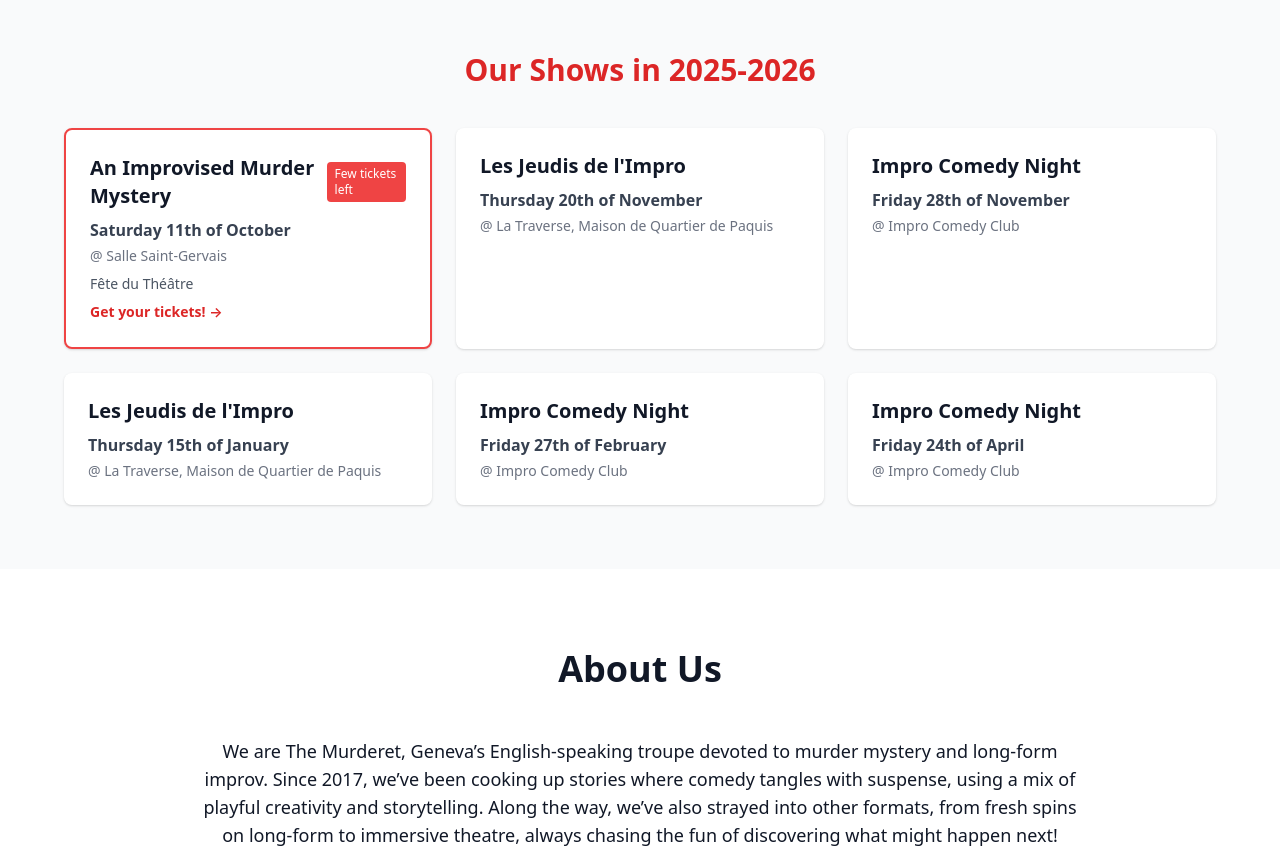
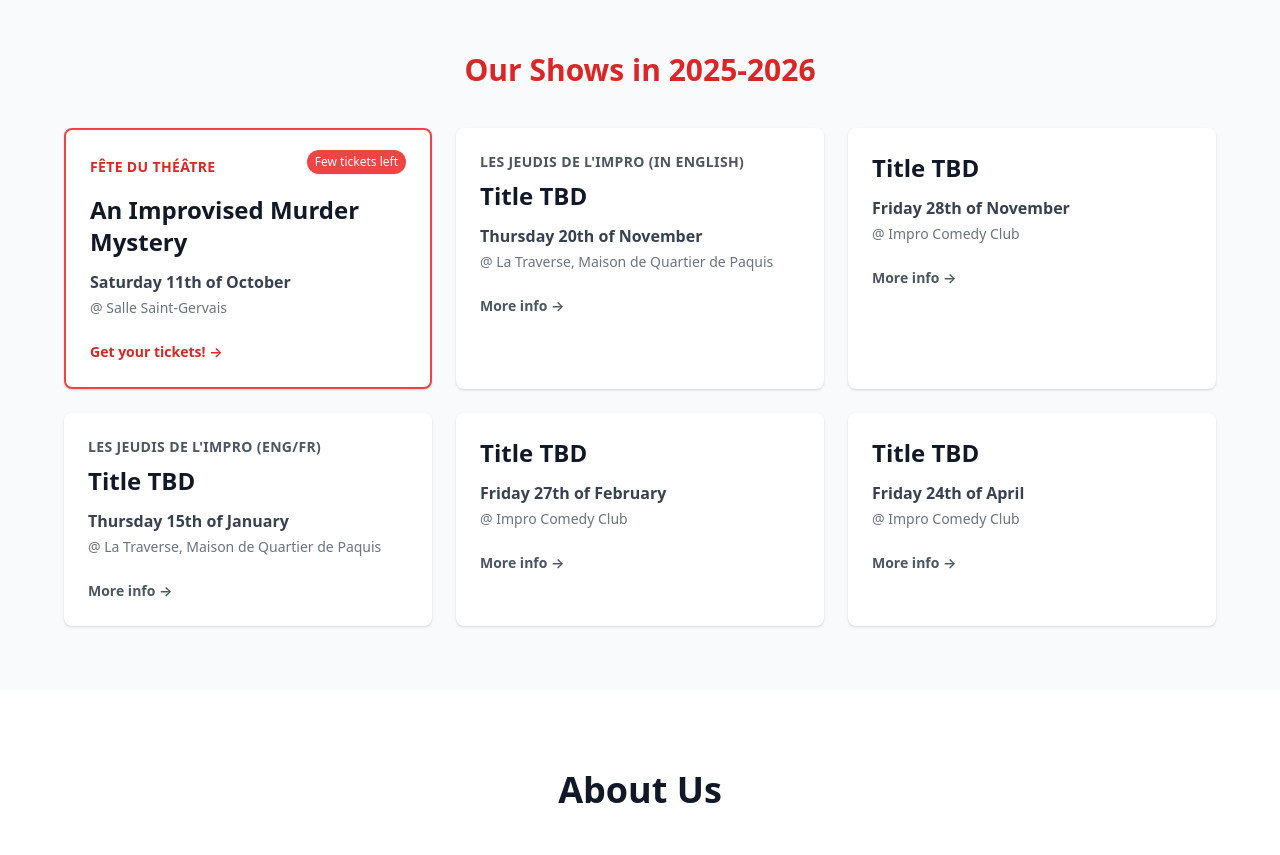
Before and after one commit to themurderet/themurderet.github.io, a plain HTML site: page index.html in a window 1280 px wide. Shown: the part 1000-1855 px from the top of the page. Drawn offline with nearby package versions, Linux system fonts and the light colour scheme.

Commit message:
Update index.html

```diff
--- a/index.html
+++ b/index.html
@@ -135,46 +135,104 @@ header {
 
   <div class="grid grid-cols-1 sm:grid-cols-2 lg:grid-cols-3 gap-6 max-w-6xl mx-auto">
 
-    <a href="https://fetedutheatre.ch/fr/programme/murderet" target="_blank" rel="noopener noreferrer" class="show-card block p-6 bg-white rounded-lg shadow hover:shadow-xl transform hover:scale-105 transition duration-300 border-2 border-red-500">
-      <div class="flex items-center justify-between mb-2">
-        <h4 class="font-bold text-xl">An Improvised Murder Mystery</h4>
-        <span class="bg-red-500 text-white text-xs px-2 py-1 rounded">Few tickets left</span>
+ <a href="https://fetedutheatre.ch/fr/programme/murderet" target="_blank" rel="noopener noreferrer"
+   class="show-card block p-6 bg-white rounded-lg shadow hover:shadow-xl transform hover:scale-105 transition duration-300 border-2 border-red-500 relative">
+
+  <!-- Festival context with overlapping badge -->
+  <div class="relative mb-4">
+    <p class="text-sm text-red-600 font-semibold uppercase tracking-wide inline-block">Fête du Théâtre</p>
+    <span class="bg-red-500 text-white text-xs px-2 py-1 rounded-full shadow-sm absolute -top-1 -right-0">Few tickets left</span>
   </div>
+
+  <!-- Show title -->
+  <h4 class="font-bold text-2xl mb-3">An Improvised Murder Mystery</h4>
+
+  <!-- Date + location -->
   <p class="text-gray-700 font-semibold mb-1">Saturday 11th of October</p>
-      <p class="text-gray-500 text-sm mb-2">@ Salle Saint-Gervais</p>
-      <p class="text-sm text-gray-600">Fête du Théâtre</p>
-      <span class="text-red-600 text-sm mt-2 inline-block font-semibold">Get your tickets! →</span>
+  <p class="text-gray-500 text-sm mb-4">@ Salle Saint-Gervais</p>
+
+  <!-- CTA -->
+  <span class="text-red-600 text-sm mt-2 inline-block font-semibold hover:underline">Get your tickets! →</span>
 </a>
 
-    <a href="https://mqpaquis.ch/events/les-jeudis-de-l-impro-2025-2026/" target="_blank" rel="noopener noreferrer" class="show-card block p-6 bg-white rounded-lg shadow hover:shadow-lg transform hover:scale-105 transition duration-300">
-      <h4 class="font-bold text-xl mb-2">Les Jeudis de l'Impro</h4>
+<a href="https://mqpaquis.ch/events/les-jeudis-de-l-impro-2025-2026/" target="_blank" rel="noopener noreferrer"
+   class="show-card block p-6 bg-white rounded-lg shadow hover:shadow-xl transform hover:scale-105 transition duration-300">
+
+  <!-- Festival/context -->
+  <p class="text-sm text-gray-600 font-semibold uppercase tracking-wide mb-2">Les Jeudis de l'Impro (in English)</p>
+
+  <!-- Show title -->
+  <h4 class="font-bold text-2xl mb-3">Title TBD</h4>
+
+  <!-- Date + location -->
   <p class="text-gray-700 font-semibold mb-1">Thursday 20th of November</p>
-      <p class="text-gray-500 text-sm">@ La Traverse, Maison de Quartier de Paquis</p>
+  <p class="text-gray-500 text-sm mb-4">@ La Traverse, Maison de Quartier de Paquis</p>
+
+  <!-- CTA -->
+  <span class="text-gray-600 text-sm mt-2 inline-block font-semibold hover:underline">More info →</span>
 </a>
 
-    <a href="https://improcomedyclub.ch/" target="_blank" rel="noopener noreferrer" class="show-card block p-6 bg-white rounded-lg shadow hover:shadow-lg transform hover:scale-105 transition duration-300">
-      <h4 class="font-bold text-xl mb-2">Impro Comedy Night</h4>
+<!-- FUTURE SHOWS: neutral accents -->
+<a href="https://improcomedyclub.ch/" target="_blank" rel="noopener noreferrer"
+   class="show-card block p-6 bg-white rounded-lg shadow hover:shadow-lg transform hover:scale-105 transition duration-300">
+
+  <!-- Show title -->
+  <h4 class="font-bold text-2xl mb-3">Title TBD</h4>
+
+  <!-- Date + location -->
   <p class="text-gray-700 font-semibold mb-1">Friday 28th of November</p>
-      <p class="text-gray-500 text-sm">@ Impro Comedy Club</p>
+  <p class="text-gray-500 text-sm mb-4">@ Impro Comedy Club</p>
+
+  <!-- CTA -->
+  <span class="text-gray-600 text-sm mt-2 inline-block font-semibold hover:underline">More info →</span>
 </a>
 
-    <a href="https://mqpaquis.ch/events/les-jeudis-de-l-impro-2025-2026/" target="_blank" rel="noopener noreferrer" class="show-card block p-6 bg-white rounded-lg shadow hover:shadow-lg transform hover:scale-105 transition duration-300">
-      <h4 class="font-bold text-xl mb-2">Les Jeudis de l'Impro</h4>
+<a href="https://mqpaquis.ch/events/les-jeudis-de-l-impro-2025-2026/" target="_blank" rel="noopener noreferrer"
+   class="show-card block p-6 bg-white rounded-lg shadow hover:shadow-lg transform hover:scale-105 transition duration-300">
+
+  <!-- Festival/context -->
+  <p class="text-sm text-gray-600 font-semibold uppercase tracking-wide mb-2">Les Jeudis de l'Impro (Eng/Fr)</p>
+
+  <!-- Show title -->
+  <h4 class="font-bold text-2xl mb-3">Title TBD</h4>
+
+  <!-- Date + location -->
   <p class="text-gray-700 font-semibold mb-1">Thursday 15th of January</p>
-      <p class="text-gray-500 text-sm">@ La Traverse, Maison de Quartier de Paquis</p>
+  <p class="text-gray-500 text-sm mb-4">@ La Traverse, Maison de Quartier de Paquis</p>
+
+  <!-- CTA -->
+  <span class="text-gray-600 text-sm mt-2 inline-block font-semibold hover:underline">More info →</span>
 </a>
 
-    <a href="https://improcomedyclub.ch/" target="_blank" rel="noopener noreferrer" class="show-card block p-6 bg-white rounded-lg shadow hover:shadow-lg transform hover:scale-105 transition duration-300">
-      <h4 class="font-bold text-xl mb-2">Impro Comedy Night</h4>
+<a href="https://improcomedyclub.ch/" target="_blank" rel="noopener noreferrer"
+   class="show-card block p-6 bg-white rounded-lg shadow hover:shadow-lg transform hover:scale-105 transition duration-300">
+
+  <!-- Show title -->
+  <h4 class="font-bold text-2xl mb-3">Title TBD</h4>
+
+  <!-- Date + location -->
   <p class="text-gray-700 font-semibold mb-1">Friday 27th of February</p>
-      <p class="text-gray-500 text-sm">@ Impro Comedy Club</p>
+  <p class="text-gray-500 text-sm mb-4">@ Impro Comedy Club</p>
+
+  <!-- CTA -->
+  <span class="text-gray-600 text-sm mt-2 inline-block font-semibold hover:underline">More info →</span>
 </a>
 
-    <a href="https://improcomedyclub.ch/" target="_blank" rel="noopener noreferrer" class="show-card block p-6 bg-white rounded-lg shadow hover:shadow-lg transform hover:scale-105 transition duration-300">
-      <h4 class="font-bold text-xl mb-2">Impro Comedy Night</h4>
+<a href="https://improcomedyclub.ch/" target="_blank" rel="noopener noreferrer"
+   class="show-card block p-6 bg-white rounded-lg shadow hover:shadow-lg transform hover:scale-105 transition duration-300">
+
+  <!-- Show title -->
+  <h4 class="font-bold text-2xl mb-3">Title TBD</h4>
+
+  <!-- Date + location -->
   <p class="text-gray-700 font-semibold mb-1">Friday 24th of April</p>
-      <p class="text-gray-500 text-sm">@ Impro Comedy Club</p>
+  <p class="text-gray-500 text-sm mb-4">@ Impro Comedy Club</p>
+
+  <!-- CTA -->
+  <span class="text-gray-600 text-sm mt-2 inline-block font-semibold hover:underline">More info →</span>
 </a>
+
+
 
   </div>
 </section>
```
Lines whose indentation alone changed are shown as unchanged.
